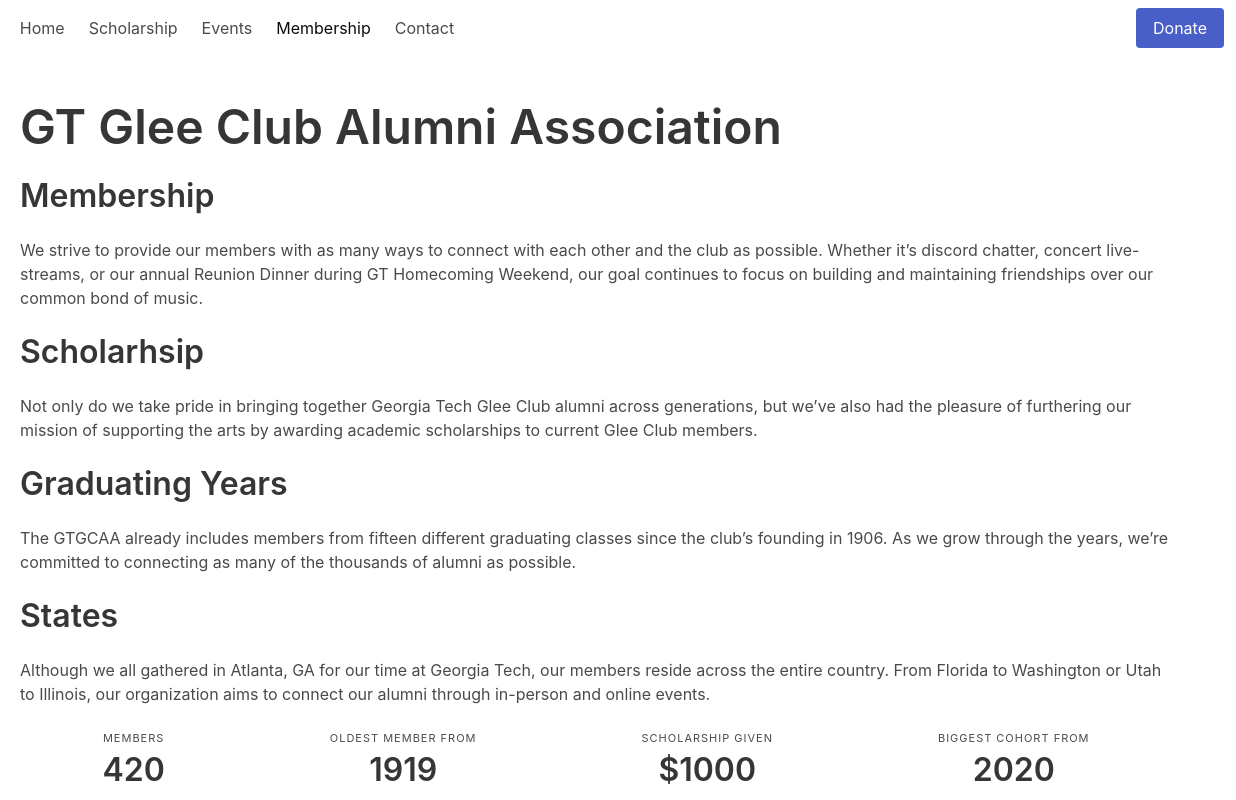
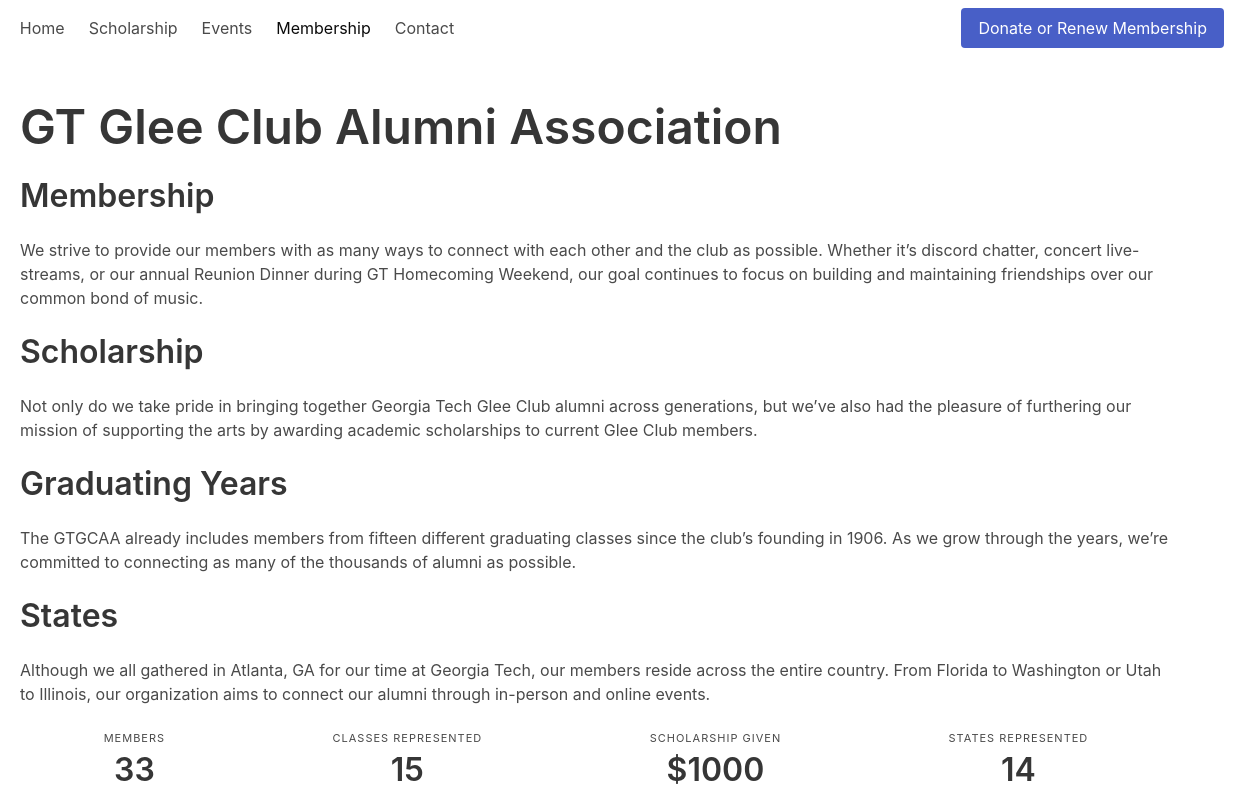
Before and after one commit to chris30269/gtgcaa, a plain HTML site: page membership.html in a window 1280 px wide. Shown: the top 800 px of the page, 44-1280 px from the left. Drawn offline with Linux system fonts and the light colour scheme.

Commit message:
lol typos and donate button text

```diff
--- a/membership.html
+++ b/membership.html
@@ -36,7 +36,7 @@
 
         <div class="navbar-end">
           <div class="navbar-item">
-            <a class="button is-link" target="_blank" href="https://www.paypal.com/donate/?hosted_button_id=UEUQ2CNQD6EK6">Donate</a>
+            <a class="button is-link" target="_blank" href="https://www.paypal.com/donate/?hosted_button_id=UEUQ2CNQD6EK6">Donate or Renew Membership</a>
           </div>
         </div>
       </div>
@@ -48,7 +48,7 @@
         <h3 class="title is-size-3">Membership</h3>
         <p>We strive to provide our members with as many ways to connect with each other and the club as possible. Whether it’s discord chatter, concert live-streams, or our annual Reunion Dinner during GT Homecoming Weekend, our goal continues to focus on building and maintaining friendships over our common bond of music.</p><br>
 
-        <h3 class="title is-size-3">Scholarhsip</h3>
+        <h3 class="title is-size-3">Scholarship</h3>
         <p>Not only do we take pride in bringing together Georgia Tech Glee Club alumni across generations, but we’ve also had the pleasure of furthering our mission of supporting the arts by awarding academic scholarships to current Glee Club members.</p><br>
 
         <h3 class="title is-size-3">Graduating Years</h3>
@@ -61,13 +61,13 @@
           <div class="level-item has-text-centered">
             <div>
               <p class="heading">Members</p>
-              <p class="title">420</p>
+              <p class="title">33</p>
             </div>
           </div>
           <div class="level-item has-text-centered">
             <div>
-              <p class="heading">Oldest Member from</p>
-              <p class="title">1919</p>
+              <p class="heading">Classes Represented</p>
+              <p class="title">15</p>
             </div>
           </div>
           <div class="level-item has-text-centered">
@@ -78,8 +78,8 @@
           </div>
           <div class="level-item has-text-centered">
             <div>
-              <p class="heading">Biggest Cohort from</p>
-              <p class="title">2020</p>
+              <p class="heading">States Represented</p>
+              <p class="title">14</p>
             </div>
           </div>
         </nav>
```
Also changed, not shown: contact.html (+1 -1 lines), events.html (+1 -1 lines), index.html (+1 -1 lines), scholarship.html (+1 -1 lines).
